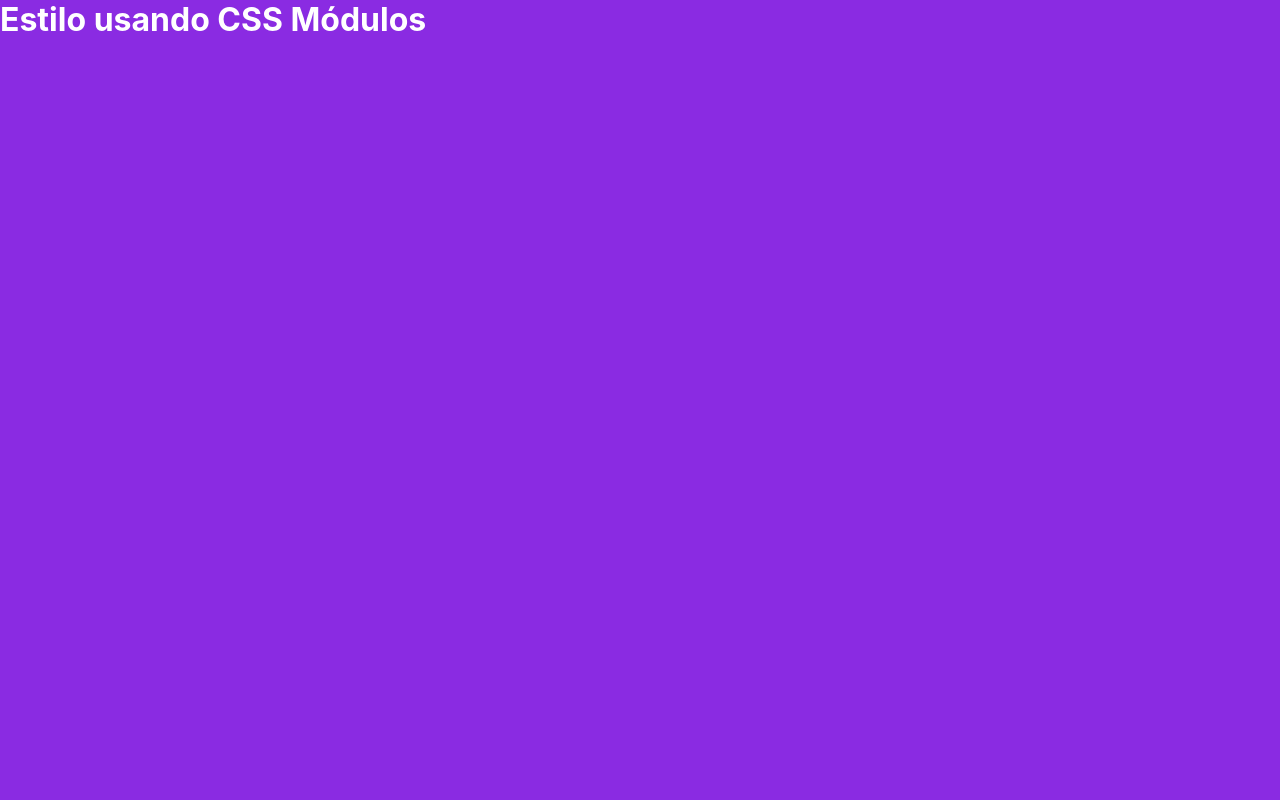
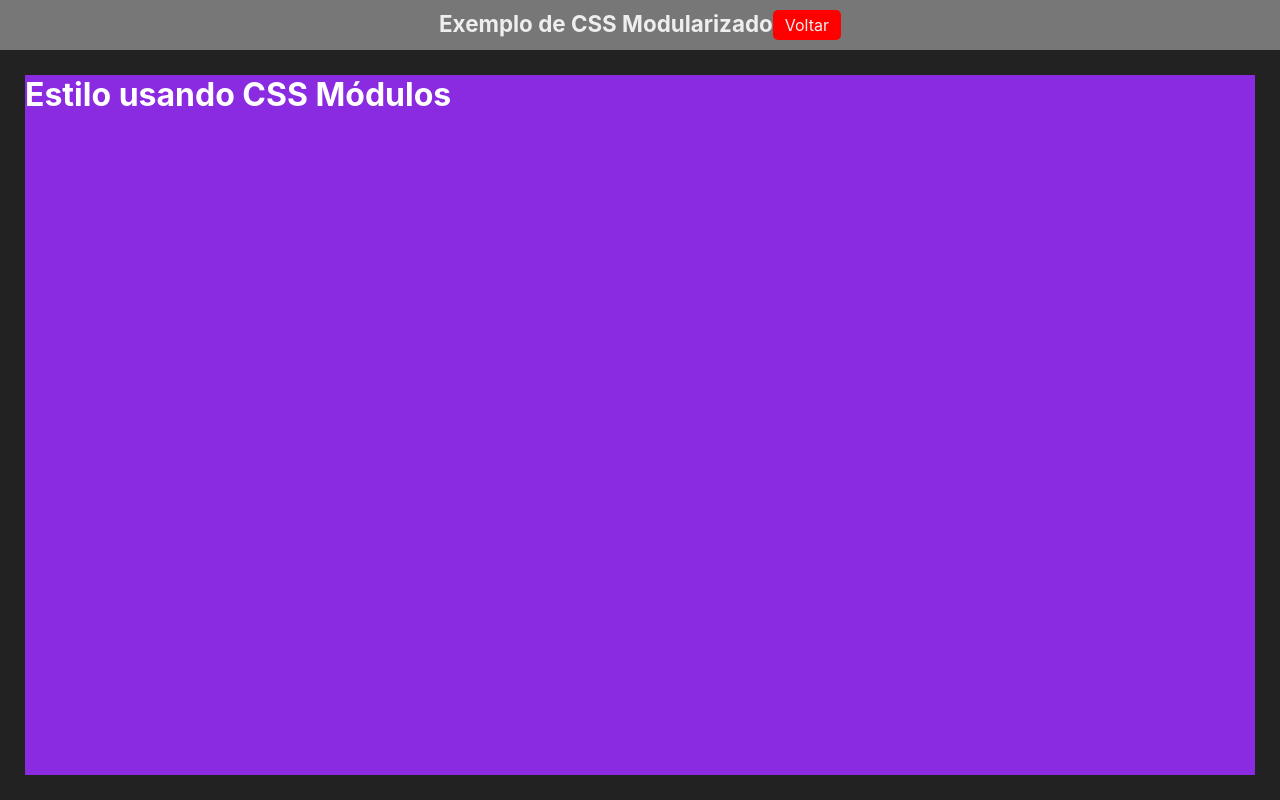
Before and after one commit to andsonbarbosa/CursoWebModernoCod3r, a Next.js app in the folder aulao_nextjs/fundamentos/: page /estiloso in a window 1280 px wide. Built offline with nearby package versions, Linux system fonts and the light colour scheme.

Commit message:
Adicionando cabeçalho e estilos

```diff
--- /dev/null
+++ b/aulao_nextjs/fundamentos/src/components/Layout.jsx
@@ -0,0 +1,20 @@
+import Link from "next/link"
+import styles from '../styles/Layout.module.css'
+
+export default function Layout(props){
+
+    return (
+        <div className={styles.layout}>
+
+            <div className={styles.cabecalho}>
+                <h1>{props.titulo ?? 'Mais um exemplo'}</h1>
+                <Link href="/">Voltar</Link>
+            </div>
+
+            <div className={styles.conteudo}>
+            {props.children}
+            </div>
+
+        </div>
+    )
+}
--- a/aulao_nextjs/fundamentos/src/pages/estiloso.jsx
+++ b/aulao_nextjs/fundamentos/src/pages/estiloso.jsx
@@ -1,10 +1,15 @@
 import styles from '../styles/Estiloso.module.css'
-
+import Layout from '../components/layout'
 
 export default function Estiloso(){
     return (
-        <div className={styles.roxo}>
-            <h1>Estilo usando CSS Módulos</h1>
-        </div>
+
+        <Layout titulo="Exemplo de CSS Modularizado">
+            <div className={styles.roxo}>
+                <h1>Estilo usando CSS Módulos</h1>
+            </div>
+        </Layout>
+
+
     )
 }
--- a/aulao_nextjs/fundamentos/src/styles/Estiloso.module.css
+++ b/aulao_nextjs/fundamentos/src/styles/Estiloso.module.css
@@ -1,5 +1,5 @@
 .roxo {
-    height: 100vh;
+    height: 100%;
     background-color: blueviolet;
     color: #fff;
 }
--- /dev/null
+++ b/aulao_nextjs/fundamentos/src/styles/Layout.module.css
@@ -0,0 +1,29 @@
+.layout {
+    height: 100vh;
+    display: flex;
+    flex-direction: column;
+
+}
+.cabecalho {
+    display: flex;
+    justify-content: center;
+    padding: 10px 20px;
+    background-color: #777;
+}
+
+.cabecalho h1 {
+    margin: 0;
+    font-size: 1.4rem;
+}
+
+.cabecalho a {
+    background-color: red;
+    padding: 5px 12px;
+    border-radius: 5px;
+
+}
+
+.conteudo {
+    padding: 25px;
+    height: 100%;
+}
```
Also changed, not shown: aulao_nextjs/fundamentos/src/components/Cabecalho.jsx (added, +8 -0 lines), aulao_nextjs/fundamentos/src/pages/exemplo.jsx (added, +11 -0 lines), aulao_nextjs/fundamentos/src/pages/index.jsx (+5 -2 lines).
